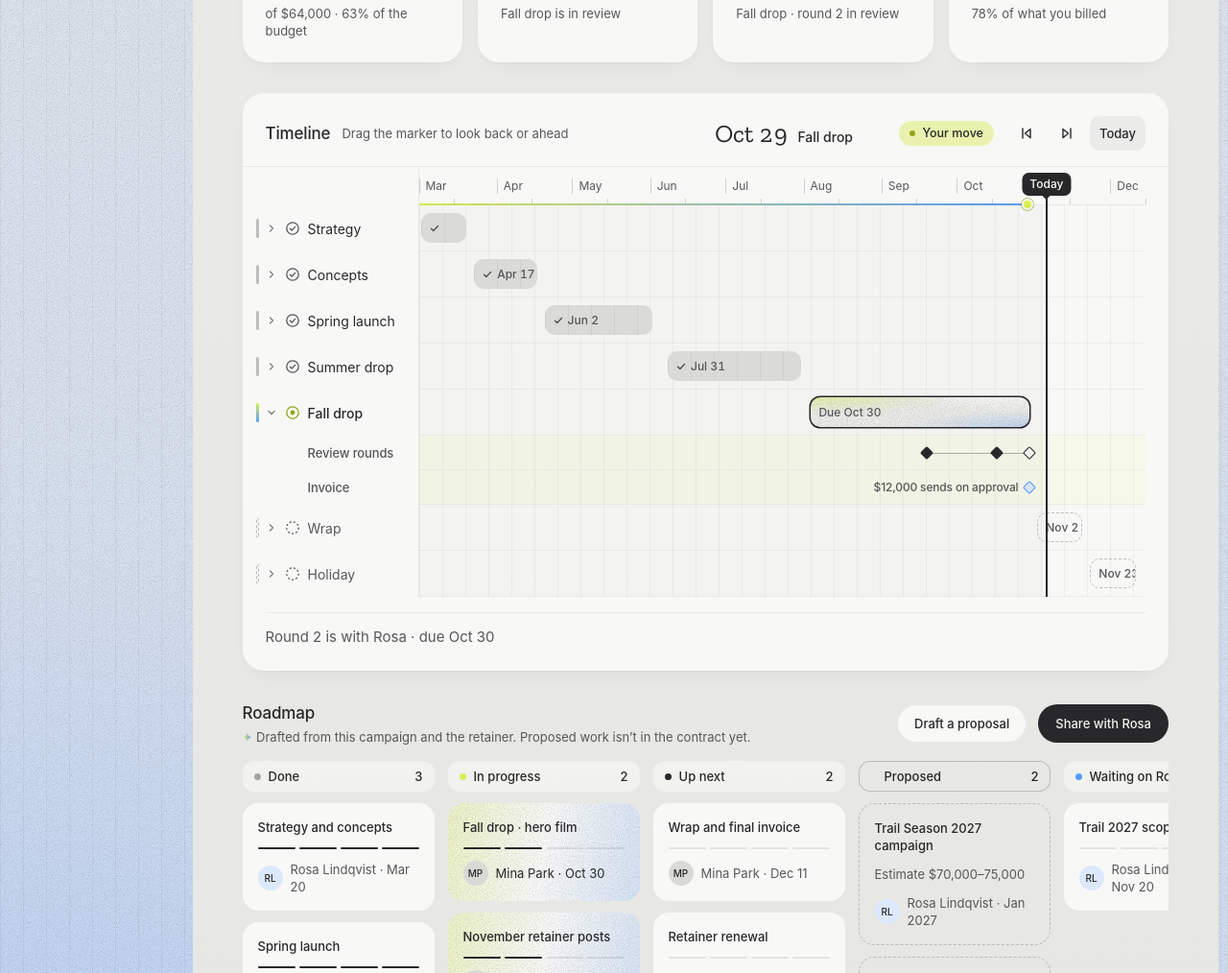
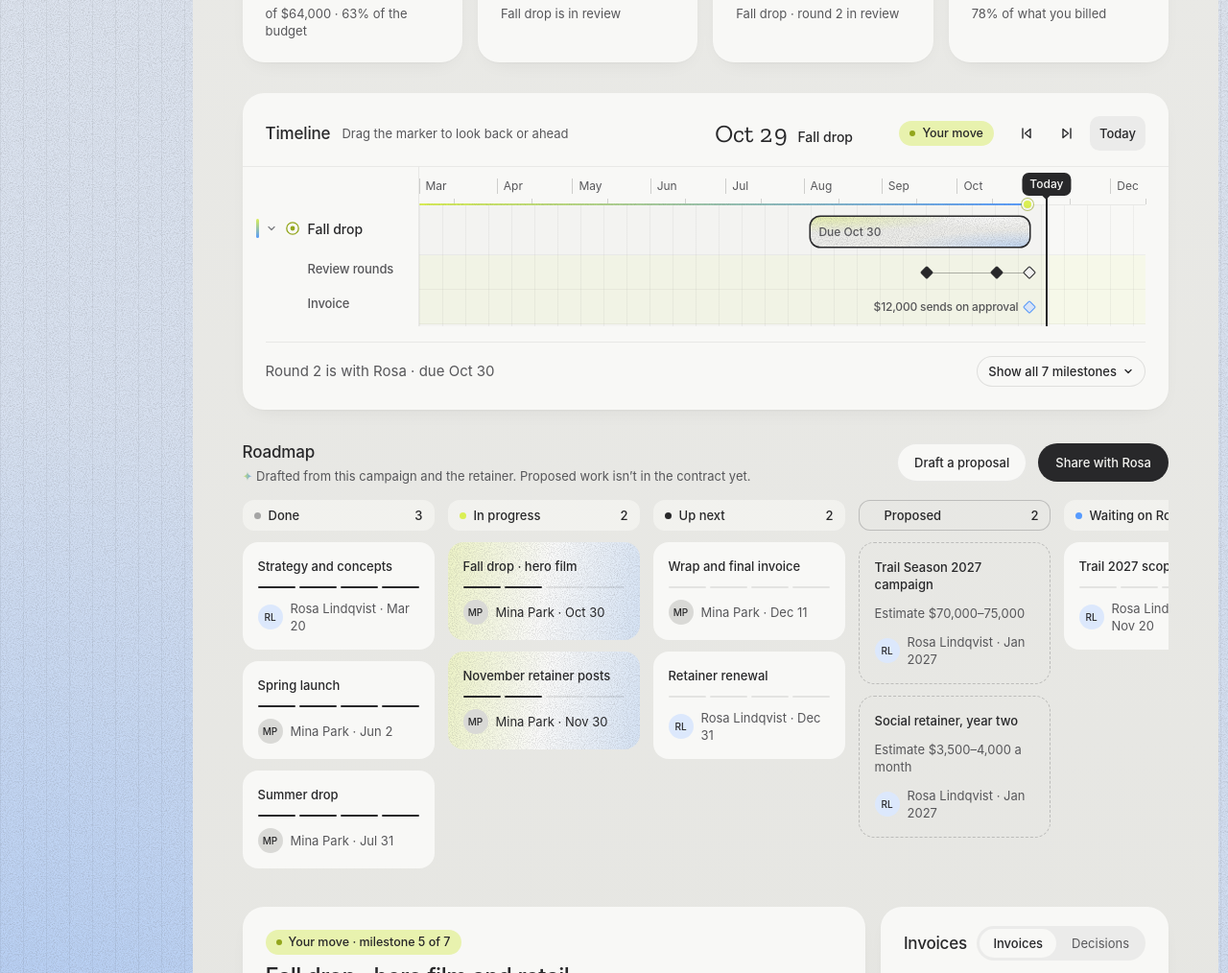
Before and after one commit to jennaCh0i/cueue, a plain HTML site: page Project.html in a window 1280 px wide. Shown: the part 830-1844 px from the top of the page at 96% size. Drawn offline with nearby package versions, Linux system fonts and the light colour scheme; a web font is replaced by a local one.

Commit message:
Project: collapsible timeline, current milestone by default
Co-Authored-By: Claude Opus 5.5 <noreply@anthropic.com>
Claude-Session: https://claude.ai/code/session_01XCLfjkFa7fhCyRTZDdVida

```diff
--- a/Project.html
+++ b/Project.html
@@ -130,9 +130,16 @@
     .tl-head:focus-visible .tl-flag{box-shadow:0 0 0 2px #F8F8F6,0 0 0 4px #579BFE}
     .tl.drag .tl-head,.tl.drag .tl-past,.tl.drag .tl-prog{transition:none}
     .tl-head,.tl-past,.tl-prog{transition:left .25s cubic-bezier(.2,.8,.2,1),width .25s cubic-bezier(.2,.8,.2,1)}
-    .tl-note{margin:4px 0 0;padding-top:14px;border-top:1px solid rgba(40,40,42,.08);color:var(--ink-2)}
+    .tl-note{margin:4px 0 0;padding-top:14px;border-top:1px solid rgba(40,40,42,.08);color:var(--ink-2);display:flex;align-items:center;justify-content:space-between;gap:16px}
+    .tl-fold{all:unset;box-sizing:border-box;display:inline-flex;align-items:center;gap:6px;height:32px;padding:0 12px;border-radius:16px;font:500 13px/16px var(--sans);color:var(--ink);cursor:pointer;box-shadow:inset 0 0 0 1px rgba(40,40,42,.12)}
+    .tl-fold:hover{background:rgba(40,40,42,.05)}
+    .tl-fold:focus-visible{outline:2px solid #579BFE;outline-offset:2px}
+    .tl-fold svg{transition:transform .25s cubic-bezier(.2,.8,.2,1)}
+    .tl-fold[aria-expanded="true"] svg{transform:rotate(180deg)}
+    .tl-lab,.tl-row{transition:height .3s cubic-bezier(.2,.8,.2,1),opacity .2s,border-color .3s}
+    .tl.compact .fold{height:0;opacity:0;overflow:hidden;border-bottom-color:transparent;pointer-events:none}
   </style>
-  <section class="card tl" data-start="2026-03-01" data-end="2026-12-15" data-today="2026-10-29">
+  <section class="card tl compact" data-start="2026-03-01" data-end="2026-12-15" data-today="2026-10-29">
     <div class="tl-bar-top">
       <div class="hstack g12"><h2 class="sub">Timeline</h2><span class="cap muted">Drag the marker to look back or ahead</span></div>
       <div class="tl-ctl">
@@ -151,7 +158,7 @@
         <div class="tl-head" style="left: 83.737%" role="slider" tabindex="0" aria-label="Timeline marker" aria-valuetext="Oct 29, Fall drop"><span class="tl-flag">Oct 29</span><i class="tl-line"></i></div>
       </div>
     </div>
-    <p class="tl-note body"><span class="tl-note-t">Round 2 is with Rosa · due Oct 30</span></p>
+    <p class="tl-note body"><span class="tl-note-t">Round 2 is with Rosa · due Oct 30</span><button class="tl-fold" aria-expanded="false"><span class="tl-fold-t">Show all milestones</span><svg viewBox="0 0 12 12" width="12" height="12" fill="none" stroke="currentColor" stroke-width="1.4" stroke-linecap="round" stroke-linejoin="round"><path d="M3 4.5l3 3 3-3"></path></svg></button></p>
   </section>
   <section id="roadmap" class="stack g16" style="scroll-margin-top: 24px">
     <div class="hstack between wrap g16">
--- a/proto.js
+++ b/proto.js
@@ -176,6 +176,18 @@
       if (e.key === 'ArrowLeft') { step(-1); e.preventDefault(); }
       if (e.key === 'Home') { set(T); e.preventDefault(); }
     });
+    var labs = [].slice.call(tl.querySelectorAll('.tl-lab:not(.hd)')), lrows = [].slice.call(tl.querySelectorAll('.tl-row'));
+    var nMs = labs.filter(function (l) { return !l.classList.contains('sub'); }).length;
+    labs.forEach(function (l, i) {
+      if (l.classList.contains('done') || l.classList.contains('next')) { l.classList.add('fold'); if (lrows[i]) lrows[i].classList.add('fold'); }
+    });
+    var fb = tl.querySelector('.tl-fold'), ft = tl.querySelector('.tl-fold-t');
+    function fold(c) {
+      tl.classList.toggle('compact', c);
+      if (fb) { fb.setAttribute('aria-expanded', c ? 'false' : 'true'); ft.textContent = c ? 'Show all ' + nMs + ' milestones' : 'Show current only'; }
+    }
+    if (fb) fb.addEventListener('click', function () { fold(!tl.classList.contains('compact')); });
+    fold(tl.classList.contains('compact'));
     set(T);
   });
 })();
```
